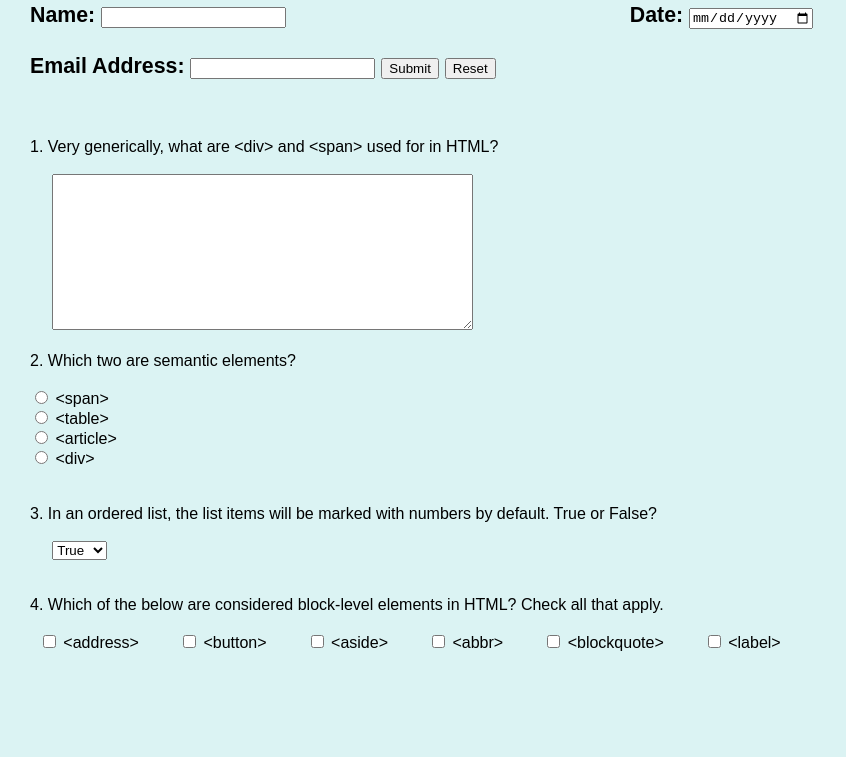
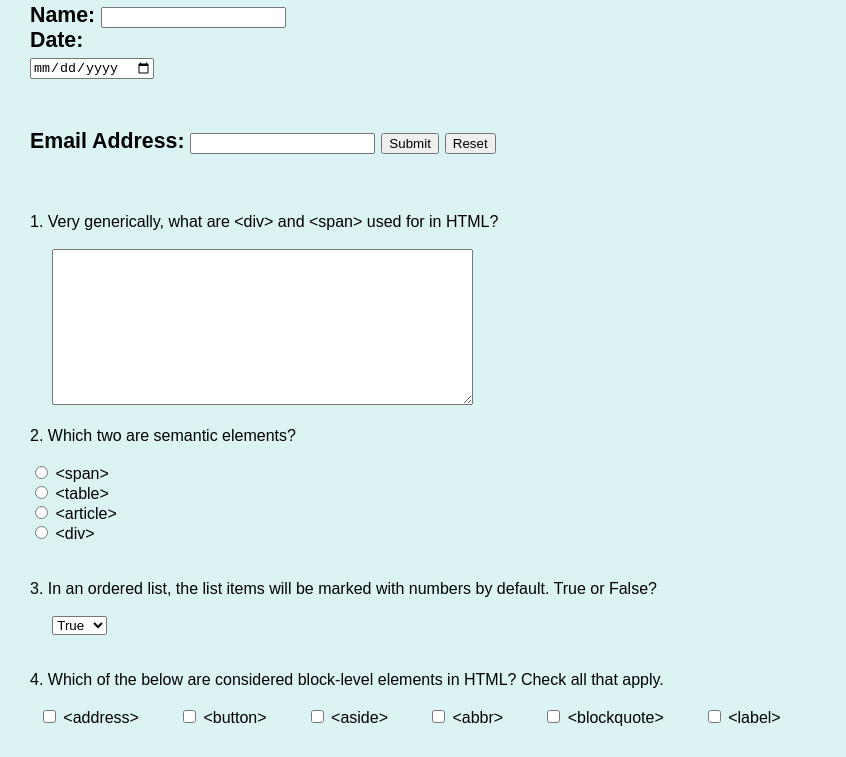
Before and after one commit to Jokhu1234/Hello-World, a plain HTML site: page Form/index.html in a window 1280 px wide. Shown: the part 90-847 px from the top of the page, without its empty margins (0-846 px from the left). Before the commit the page ends 800 px from the top, so only its background shows below. Drawn offline with Linux system fonts and the light colour scheme.

Commit message:
created a new folder

```diff
--- a/Form/index.html
+++ b/Form/index.html
@@ -5,6 +5,7 @@
     <meta name="viewport" content="width=device-width, initial-scale=1.0">
     <title>Exam</title>
     <link rel="stylesheet" href="/Form/styles.css" />
+    <link rel="icon" type="images/Schoolbooks.ico" href="images/Schoolbooks.ico">
 </head>
 <body>
     <header><b>Exam 101</b></header>
@@ -13,8 +14,8 @@
     <form action="/action_page.php">
         <label for="name">Name:</label>
         <input type="text" id="name">
-        <label for="date">&nbsp;&nbsp;&nbsp;&nbsp;&nbsp;&nbsp;&nbsp;&nbsp;&nbsp;&nbsp;&nbsp;&nbsp;&nbsp;&nbsp;&nbsp;&nbsp;&nbsp;&nbsp;&nbsp;&nbsp;&nbsp;&nbsp;&nbsp;&nbsp;&nbsp;&nbsp;&nbsp;&nbsp;&nbsp;&nbsp;&nbsp;&nbsp;&nbsp;&nbsp;&nbsp;&nbsp;&nbsp;&nbsp;&nbsp;&nbsp;&nbsp;&nbsp;&nbsp;&nbsp;&nbsp;&nbsp;&nbsp;&nbsp;&nbsp;&nbsp;&nbsp;&nbsp;&nbsp;&nbsp;&nbsp;&nbsp;&nbsp;Date:</label>
-        <input type="date" id="date"><br><br>
+        <div><label for="date">Date:</div></label>
+        <div><input type="date" id="date"></div><br><br>
         <label for="email">Email Address:</label>
         <input type="email" id="email"  name="email">
         <input type="button" onclick="alert('Email Submitted!')" value="Submit">
--- a/Form/styles.css
+++ b/Form/styles.css
@@ -13,8 +13,8 @@ h2 {
     font-size: 16pt;
 
 }
-.date {
-    text-indent: 50px;
+div {
+    text-align: left;
 }
 
 
```
Also changed, not shown: Week-3/Monday/index.html (added, +23 -0 lines), Form/images/Schoolbooks.ico (added), Images/video.ico (added), Week-3/Monday/styles.css (added).
